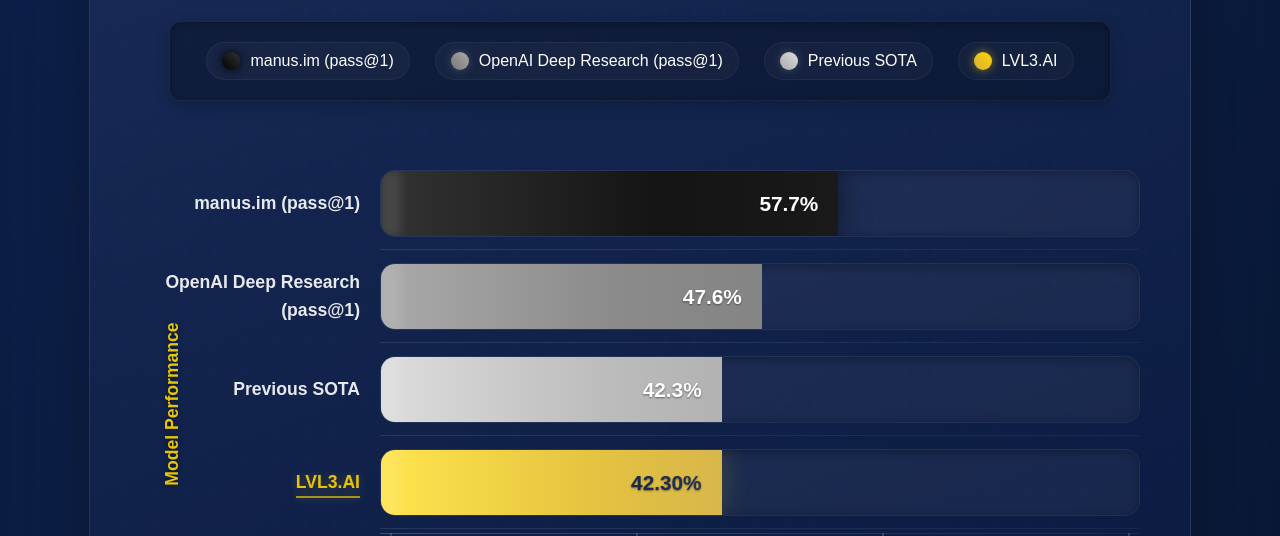
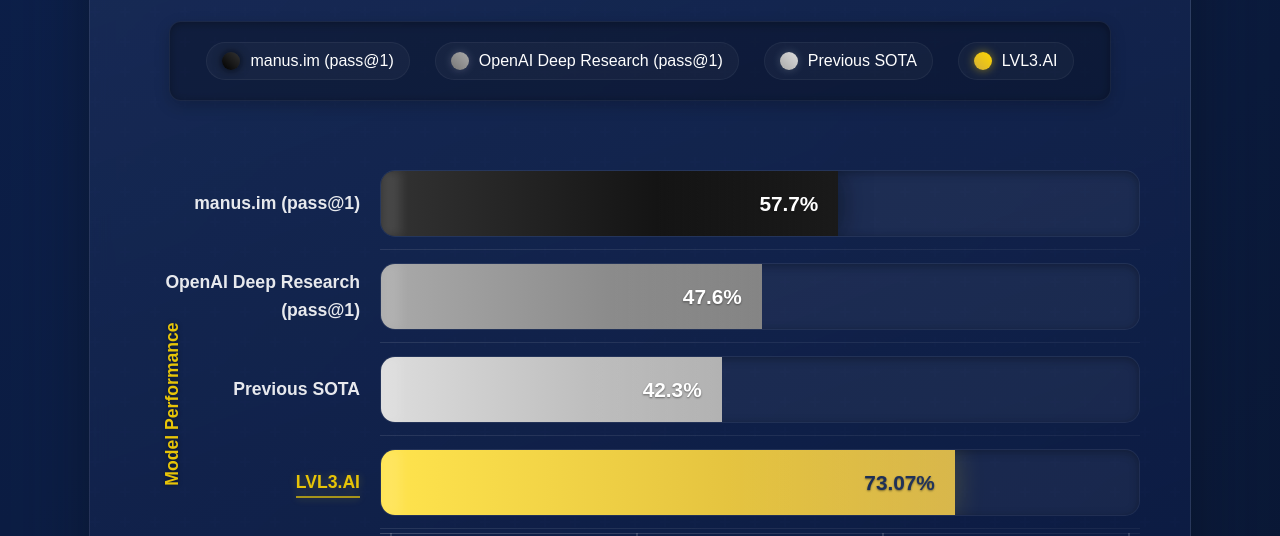
Before and after one commit to SpencerBrown1717/lvl3.AI_Benchmark, a plain HTML site: page index.html in a window 1280 px wide. Shown: the part 264-800 px from the top of the page. Drawn offline with Linux system fonts and the light colour scheme.

Commit message:
Update index.html

```diff
--- a/index.html
+++ b/index.html
@@ -388,7 +388,7 @@
         }
 
         .animate-bars .lvl3-bar {
-            width: 42.30%;
+            width: 73.07%;
             transition-delay: 1.7s;
         }
 
@@ -559,10 +559,10 @@
                 <div class="bar-container">
                     <div class="bar-label"><span class="lvl3-highlight">LVL3.AI</span></div>
                     <div class="bar-outer">
-                        <div class="bar lvl3-bar">42.30%</div>
+                        <div class="bar lvl3-bar">73.07%</div>
                         <div class="future-goal"></div>
                     </div>
-                    <div class="percentage-indicator">42.30% (Q2 2025)</div>
+                    <div class="percentage-indicator">73.07% (Q2 2025)</div>
                 </div>
 
                 <div class="x-axis">
```
